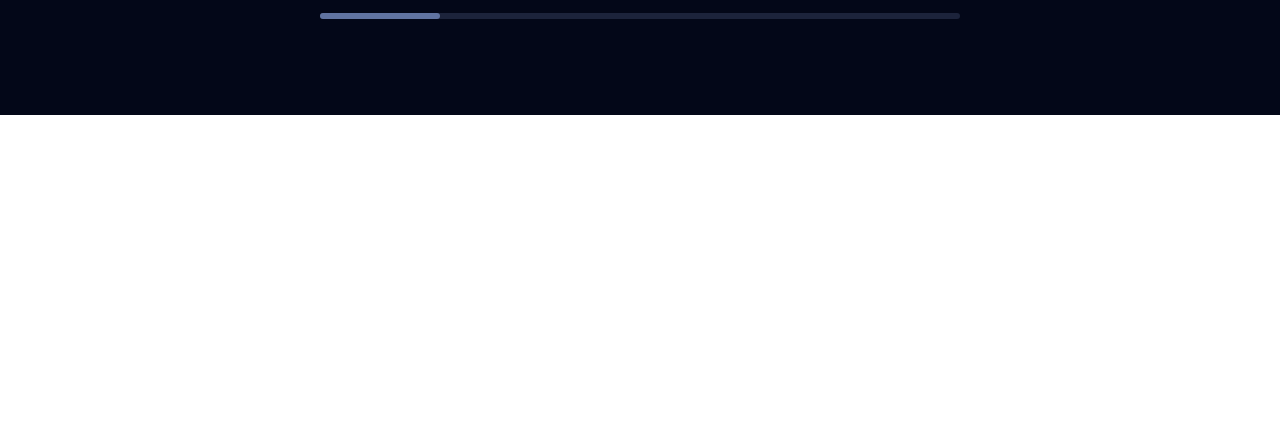
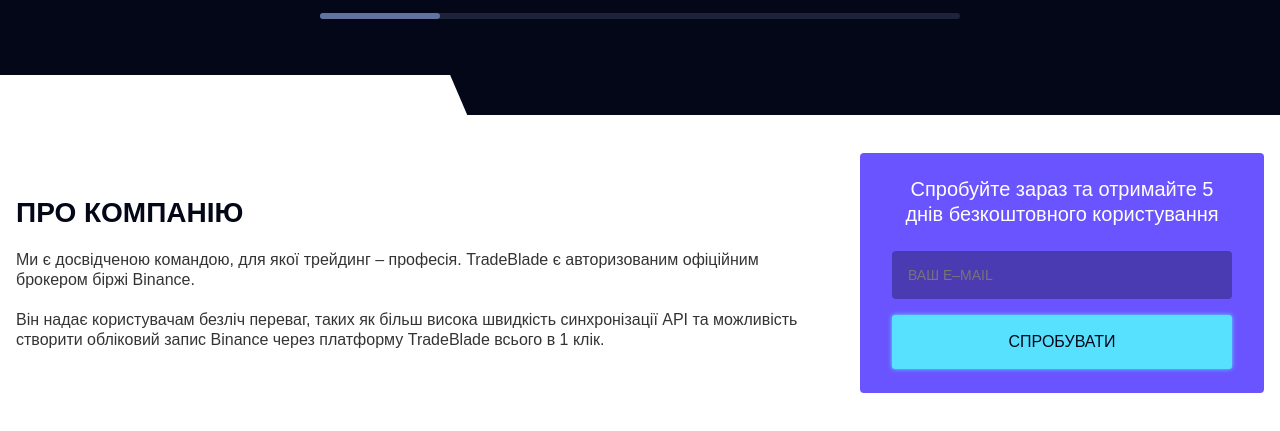
Before and after one commit to KsanaSal/test-trade-blade, a website: page index.html in a window 1280 px wide. Shown: the part 905-1336 px from the top of the page. Before the commit the page ends 1020 px from the top, so only its background shows below. Drawn offline with nearby package versions, Linux system fonts and the light colour scheme.

Commit message:
added styles in about section

```diff
--- a/index.html
+++ b/index.html
@@ -146,7 +146,7 @@
                     </div>
                 </div>
             </section>
-            <section class="numbers section text-blake" id="numbers">
+            <section id="numbers" class="numbers section text-blake">
                 <div class="numbers__bg numbers__bg--right"></div>
                 <div class="container numbers__container">
                     <div class="numbers__info">
@@ -176,8 +176,8 @@
                 </div>
             </section>
             <section
+                id="online-agreements"
                 class="agreements section text-uppercase"
-                id="online-agreements"
             >
                 <div class="container text-white agreements__container">
                     <div class="agreements__info">
@@ -477,38 +477,44 @@
                                 ></div>
                             </div>
                         </div>
-                        <!-- <div class="agreements__scroll">
-                            <div></div>
-                            <span class="agreements__scroll--long"></span>
-                            <span class="agreements__scroll--short"></span>
-                        </div> -->
                     </div>
                 </div>
             </section>
-            <!-- <section>
-                <div>
-                    <h2>Про компанію</h2>
-                    <p>
-                        Ми є досвідченою командою, для якої трейдинг – професія.
-                        TradeBlade є авторизованим офіційним брокером біржі
-                        Binance.
+            <section id="about" class="about text-white section">
+                <div class="about__bg about__bg--right"></div>
+                <div class="about__container container text-blake">
+                    <div class="about__info">
+                        <h2 class="about__title">Про компанію</h2>
+                        <p class="about__text">
+                            Ми є досвідченою командою, для якої трейдинг –
+                            професія. TradeBlade є авторизованим офіційним
+                            брокером біржі Binance.
                         </p>
-                    <p>
-                        Він надає користувачам безліч переваг, таких як більш
-                        висока швидкість синхронізації API та можливість
-                        створити обліковий запис Binance через платформу
-                        TradeBlade всього в 1 клік.
+                        <p class="about__text">
+                            Він надає користувачам безліч переваг, таких як
+                            більш висока швидкість синхронізації API та
+                            можливість створити обліковий запис Binance через
+                            платформу TradeBlade всього в 1 клік.
                         </p>
                     </div>
-                <div>
-                    <p>
+                    <div class="about__card">
+                        <p class="about__card--text text-white">
                             Спробуйте зараз та отримайте 5 днів безкоштовного
                             користування
                         </p>
-                    <input type="email" placeholder="Ваш e–mail" />
-                    <button>Начать</button>
+                        <div class="about__card--form">
+                            <input
+                                class="about__card--input"
+                                type="email"
+                                placeholder="Ваш e–mail"
+                            />
+                            <button class="about__card--btn buttons">
+                                Спробувати
+                            </button>
                         </div>
-            </section> -->
+                    </div>
+                </div>
+            </section>
             <!-- <section>
                 <h2>tradeblade це</h2>
                 <ul>
--- a/scss/components/_buttons.scss
+++ b/scss/components/_buttons.scss
@@ -11,6 +11,7 @@
     cursor: pointer;
     width: 165px;
     box-shadow: var(--shadow-button);
+    text-transform: uppercase;
 
     &:hover {
         color: var(--color-primary-dark);
--- /dev/null
+++ b/scss/layouts/_about.scss
@@ -0,0 +1,170 @@
+@use "../utils/variables" as *;
+
+.about {
+    position: relative;
+    padding: 24px 0 133px 0;
+
+    @media screen and (min-width: $bp-tablet) {
+        padding: 38px 0 70px 0;
+    }
+    @media screen and (min-width: $bp-desktop) {
+        padding: 56px 0 96px 0;
+    }
+
+    &__bg {
+        position: absolute;
+        top: -24px;
+        left: 0;
+        width: 272px;
+        height: 82px;
+        background-color: var(--color-white);
+
+        @media screen and (min-width: $bp-tablet) {
+            width: 480px;
+            height: 70px;
+            top: -40px;
+        }
+
+        @media screen and (min-width: $bp-desktop) {
+            width: 640px;
+            height: 60px;
+            top: -59px;
+        }
+
+        &--right {
+            clip-path: polygon(0 0, calc(100% - 30px) 0, 100% 100%, 0 100%);
+        }
+    }
+
+    &__container {
+        display: flex;
+        flex-direction: column;
+        gap: 40px;
+
+        @media screen and (min-width: $bp-tablet) {
+            flex-direction: row;
+            align-items: center;
+            justify-content: space-between;
+            gap: 50px;
+        }
+    }
+
+    &__info {
+        display: flex;
+        flex-direction: column;
+        gap: 20px;
+        z-index: 1;
+    }
+
+    &__title {
+        font-size: 28px;
+        font-weight: 700;
+        color: var(--color-bg-dark);
+        text-transform: uppercase;
+    }
+
+    &__text {
+        color: var(--color-dark-80);
+        font-size: 16px;
+
+        @media screen and (min-width: $bp-desktop) {
+            width: 420px;
+        }
+    }
+
+    &__card {
+        position: absolute;
+        bottom: -125px;
+        right: 50%;
+        transform: translateX(50%);
+        z-index: 1;
+        display: flex;
+        flex-direction: column;
+        gap: 20px;
+        width: 356px;
+        background-color: var(--color-brand-light);
+        padding: 16px;
+        border-radius: 4px;
+
+        @media screen and (min-width: $bp-tablet) {
+            position: unset;
+            top: 0;
+            bottom: 0;
+            transform: none;
+            width: 430px;
+            padding: 24px 32px;
+            gap: 24px;
+        }
+
+        @media screen and (min-width: $bp-desktop) {
+            width: 630px;
+            padding: 32px 64px;
+            gap: 32px;
+        }
+
+        &--text {
+            font-size: 20px;
+            font-weight: 500;
+            text-align: center;
+        }
+
+        &--form {
+            display: flex;
+            flex-direction: column;
+            gap: 8px;
+
+            @media screen and (min-width: $bp-tablet) {
+                gap: 16px;
+                align-items: center;
+            }
+
+            @media screen and (min-width: $bp-desktop) {
+                position: relative;
+                flex-direction: row;
+            }
+        }
+
+        &--input {
+            padding: 15px 16px;
+            border: none;
+            border-radius: 4px;
+            background-color: var(--color-brand-normal);
+            color: var(--color-light-34);
+            font-weight: 500;
+            text-transform: uppercase;
+            font-size: 14px;
+
+            @media screen and (min-width: $bp-tablet) {
+                gap: 16px;
+                padding: 16px;
+                width: 340px;
+            }
+
+            @media screen and (min-width: $bp-desktop) {
+                width: 500px;
+                padding: 20px 16px;
+            }
+        }
+
+        &--btn {
+            width: 324px;
+            margin: 0 auto;
+            padding: 16px 0;
+            font-size: 16px;
+
+            @media screen and (min-width: $bp-tablet) {
+                width: 340px;
+            }
+
+            @media screen and (min-width: $bp-desktop) {
+                position: absolute;
+                top: 50%;
+                transform: translateY(-50%);
+                right: 4px;
+                width: 165px;
+                height: 52px;
+                padding: 16px 24px;
+            }
+        }
+    }
+}
--- a/scss/main.scss
+++ b/scss/main.scss
@@ -16,3 +16,4 @@
 @use "./layouts/hero";
 @use "./layouts/numbers";
 @use "./layouts/agreements";
+@use "./layouts/about";
```
Also changed, not shown: css/main.css, css/main.min.css. Lines whose indentation alone changed are shown as unchanged.
